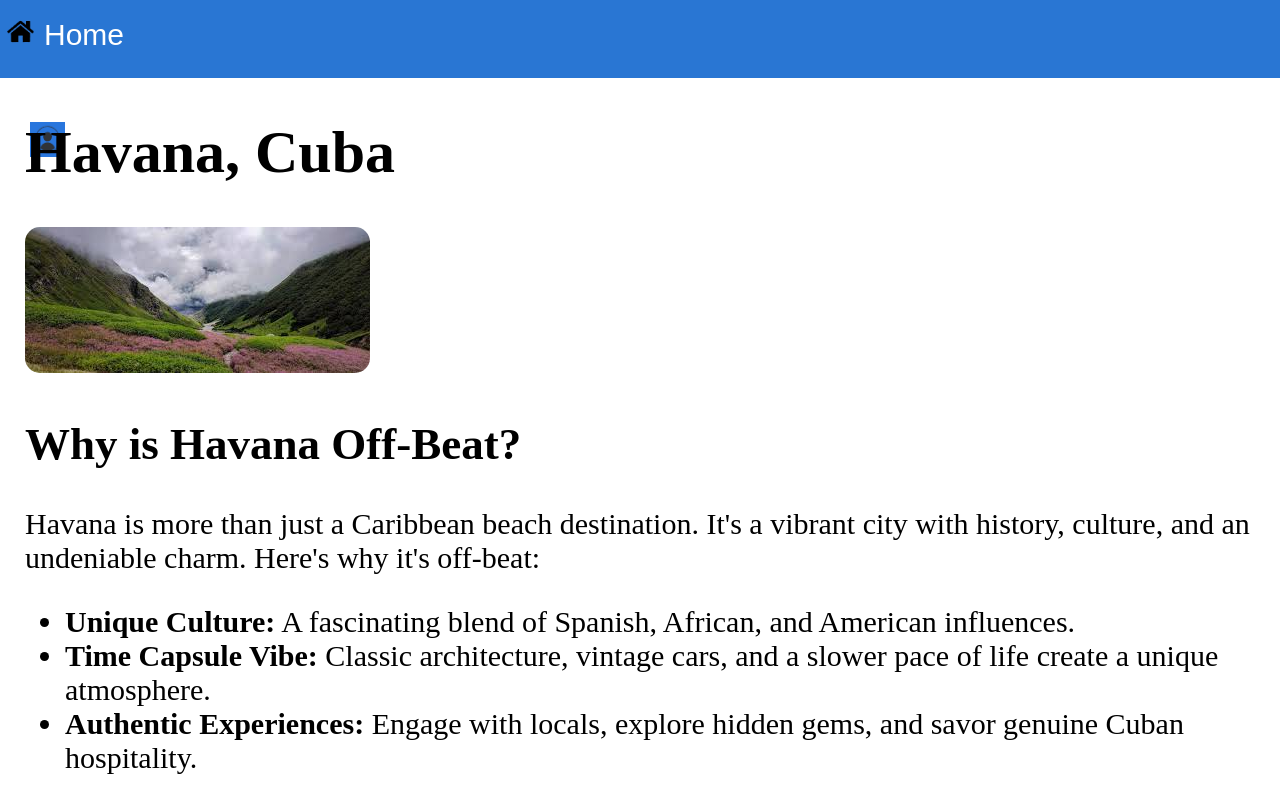
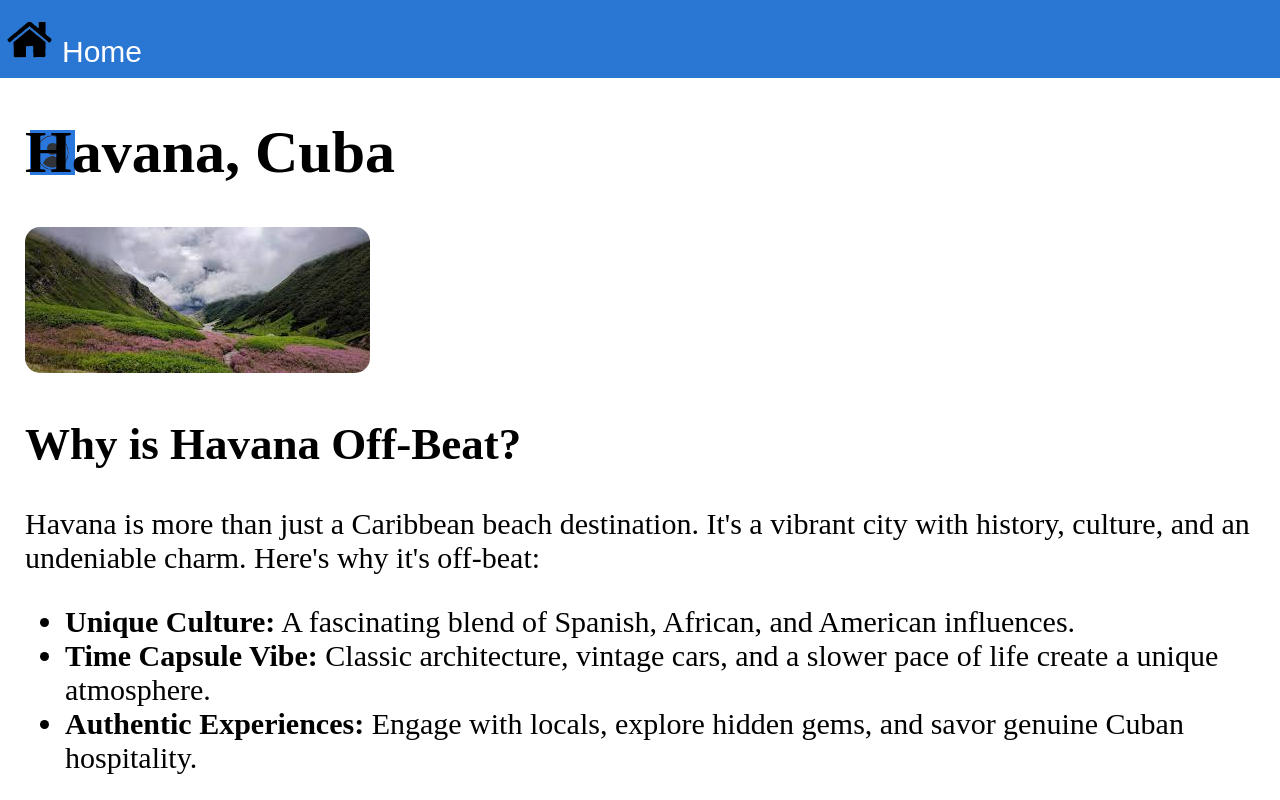
Before and after one commit to Vivthecoder/Shashank, a plain HTML site: page index.html in a window 1280 px wide. Shown: the top 800 px of the page. Drawn offline with Linux system fonts and the light colour scheme.

Commit message:
Add files via upload

```diff
--- a/CSS.css
+++ b/CSS.css
@@ -58,14 +58,14 @@ header {
     border: none;
     color: white;
     font-size: 30px;
-    margin-top: 16px;
+    margin-top: 7px;
     margin-left: 1565px;
     cursor: pointer;
 }
 
 .Home_img {
-    height: 27px;
-    width: 27px;
+    height: 45px;
+    width: 45px;
     margin-left: 7px;
     margin-top: 17px;
     margin-right: 0px;
@@ -73,8 +73,8 @@ header {
 }
 
 .User {
-    height: 35px;
-    width: 35px;
+    height: 45px;
+    width: 45px;
     margin-left: 30px;
     margin-top: 17px;
     margin-right: 0px;
```
